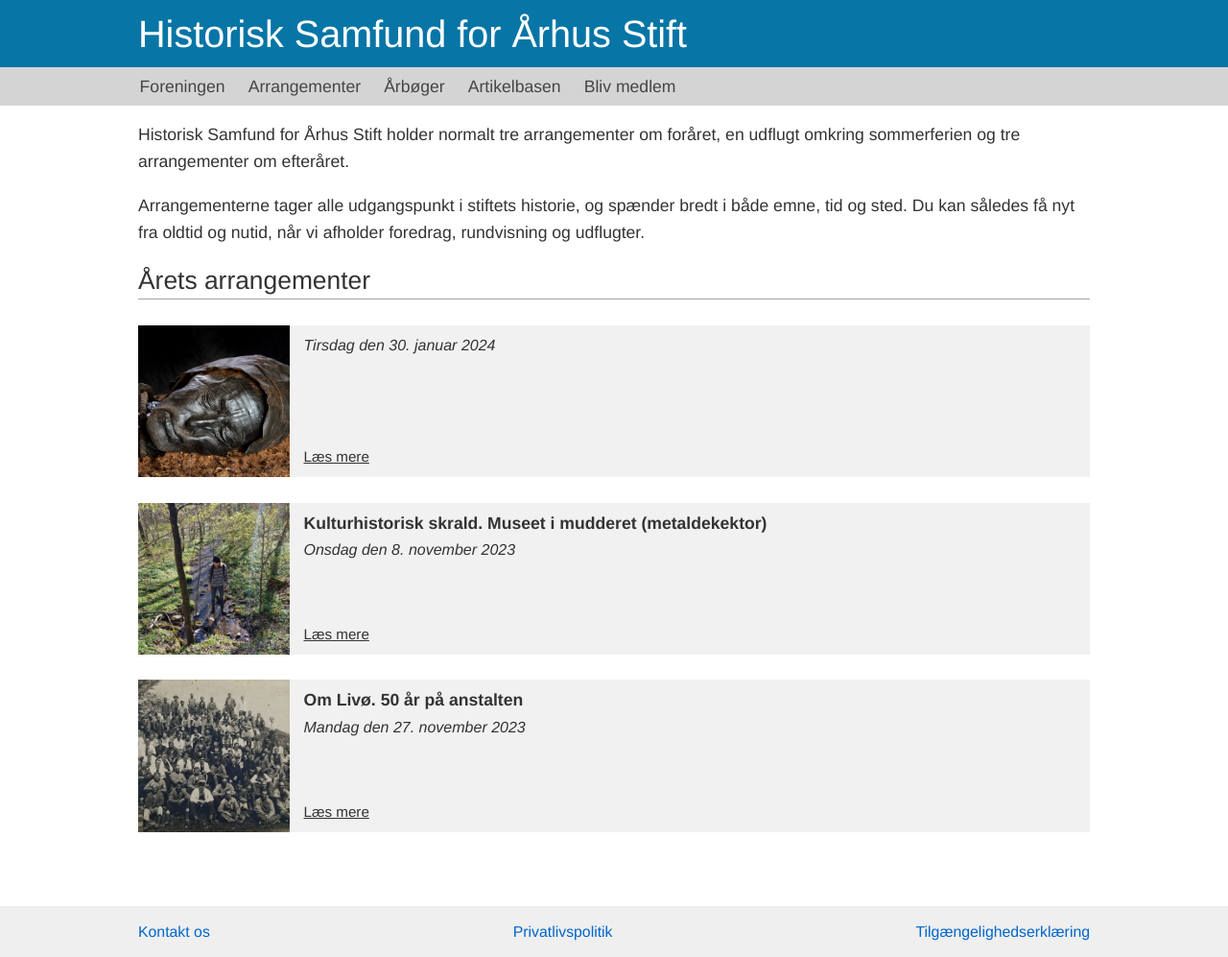
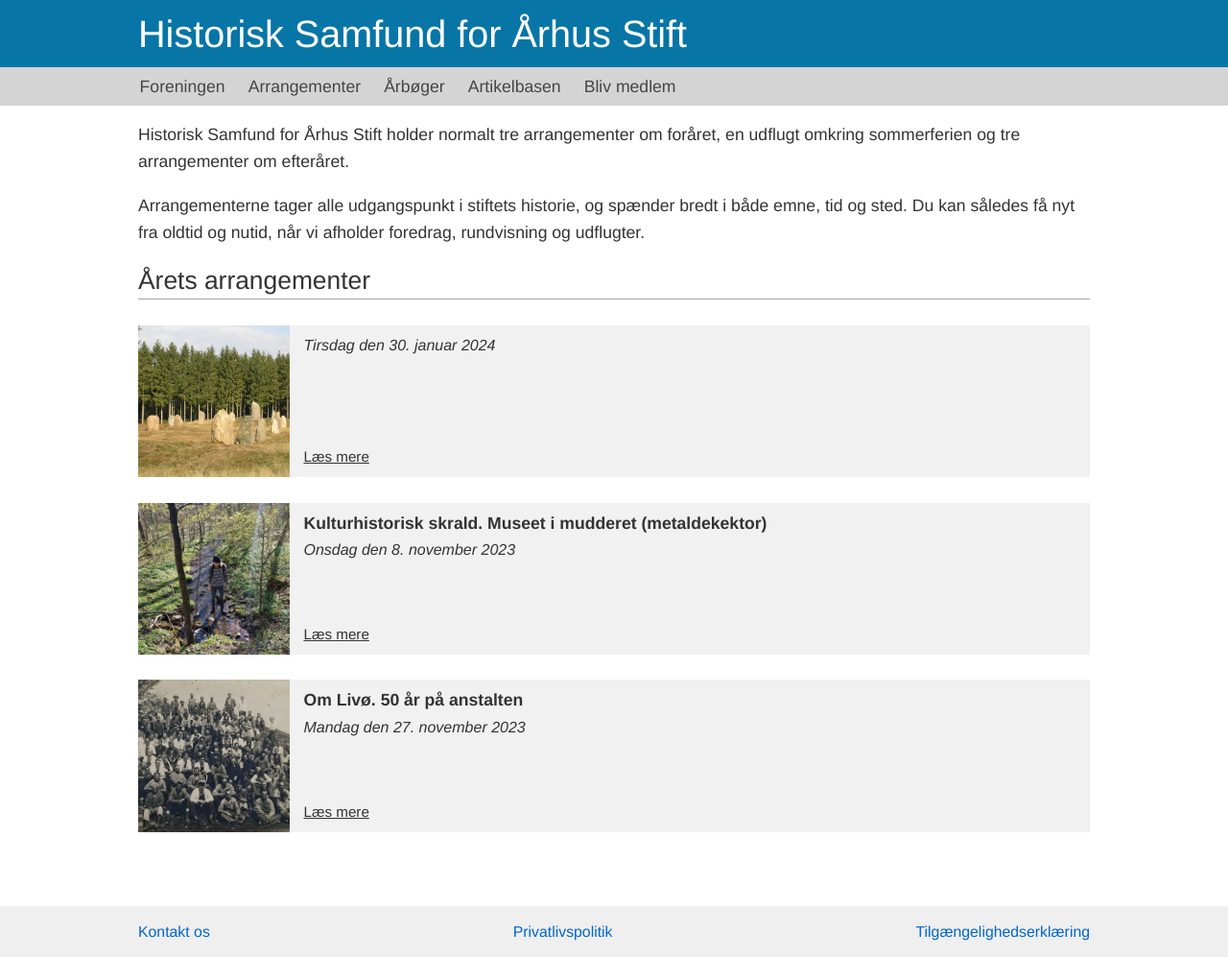
Before and after one commit to guldhorn/historisk-samfund, a Jekyll site: the page built from arrangementer/index.md, in a window 1280 px wide. Shown: the whole page at 96% size. Built offline with Jekyll 4.4.1, drawn with Linux system fonts in a browser that asks for light colours.

Commit message:
Update arrangements.yaml

```diff
--- a/_data/arrangements.yaml
+++ b/_data/arrangements.yaml
@@ -13,8 +13,8 @@
 # title: Title of the arrangement. Also use as browser-title
 # time: Tirsdag den 26. september 2023
 
-- page_url: /arrangementer/2024-01-30-nyt-om-tollundmanden
-  image_url: /assets/tollundmanden-arrangement.jpg
+- page_url: /arrangementer/2024-01-30-Skibsætning-Høj-Stene
+  image_url: /assets/Høje Stene_arrangementsside.jpg
   image_alt: Foredrag om skibsætningen Høj Stene
   title:
   presenter:
```
